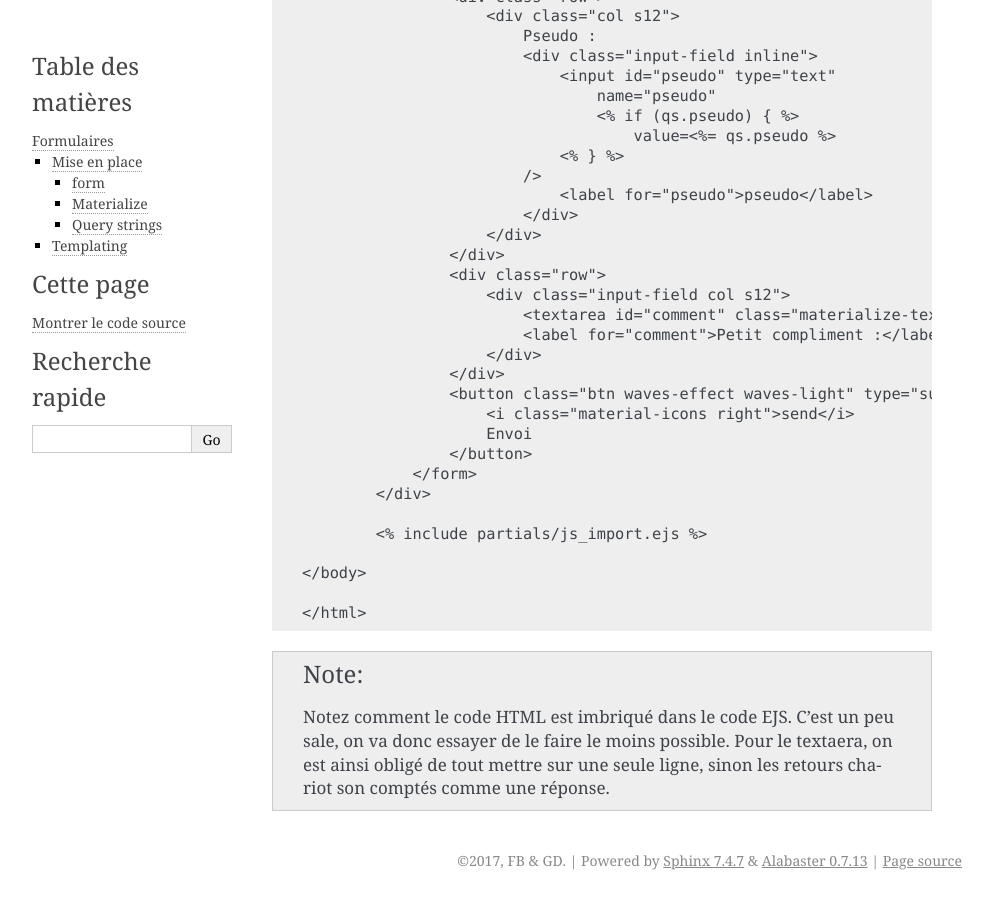
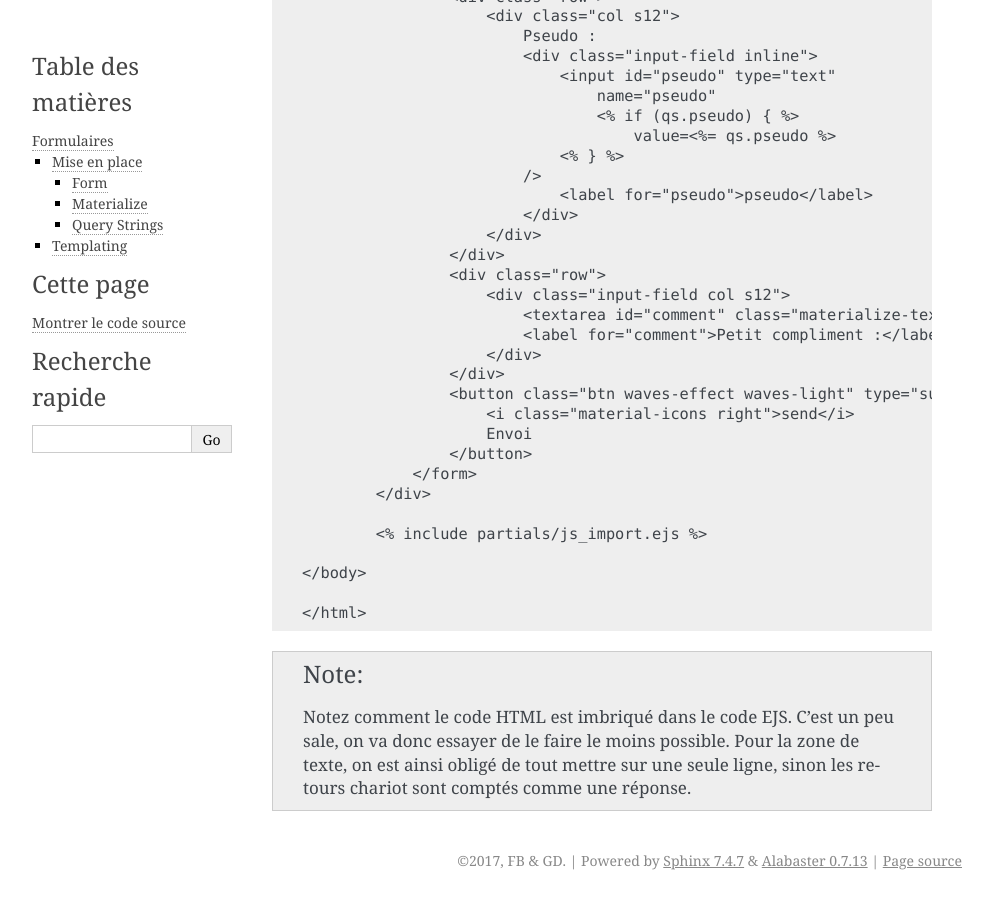
Before and after one commit to FrancoisBrucker/web_serveur, a Sphinx documentation site: the page built from source/cours_3_2_1_formulaires.rst, in a window 1280 px wide and 900 px high, scrolled down 3297 px. Shown: the whole window, without its empty margins (148-1141 px from the left). Built offline with Sphinx 7.4.7, drawn with Linux system fonts in a browser that asks for light colours; some of the changed text lies outside the part shown.

Commit message:
Thomas : Ajout du zip et correction de cours_3_2_1

```diff
--- a/source/cours_3_2_1_formulaires.rst
+++ b/source/cours_3_2_1_formulaires.rst
@@ -7,7 +7,7 @@ On va mettre en place un formulaire (`<https://developer.mozilla.org/en-US/docs/
 Mise en place
 =============
 
-form
+Form
 ^^^^
 
 
@@ -98,7 +98,7 @@ On utilise MaterializeCSS pour que ce soit plus joli : `<http://materializecss.c
 
     </html>
 
-Query strings
+Query Strings
 ^^^^^^^^^^^^^
 
 Lorsque l'on clique sur le bouton, pour l'instant on envoie une requête GET (cf. les headers) avec les valeurs passées en argument de l'URL. Par exemple : http://localhost:8080/commentaires?pseudo=caro&comment=Trop+cool+ton+site+%28lol%29
@@ -194,4 +194,4 @@ Modifions le template pour les utiliser. On va tout de même faire attention au
     </html>
 
 
-.. note :: Notez comment le code HTML est imbriqué dans le code EJS. C'est un peu sale, on va donc essayer de le faire le moins possible. Pour le textaera, on est ainsi obligé de tout mettre sur une seule ligne, sinon les retours chariot son comptés comme une réponse.
+.. note :: Notez comment le code HTML est imbriqué dans le code EJS. C'est un peu sale, on va donc essayer de le faire le moins possible. Pour la zone de texte, on est ainsi obligé de tout mettre sur une seule ligne, sinon les retours chariot sont comptés comme une réponse.
```
Also changed, not shown: other parts of source/cours_3_2_1_formulaires.rst (+1 -1 lines), 1 other file.
